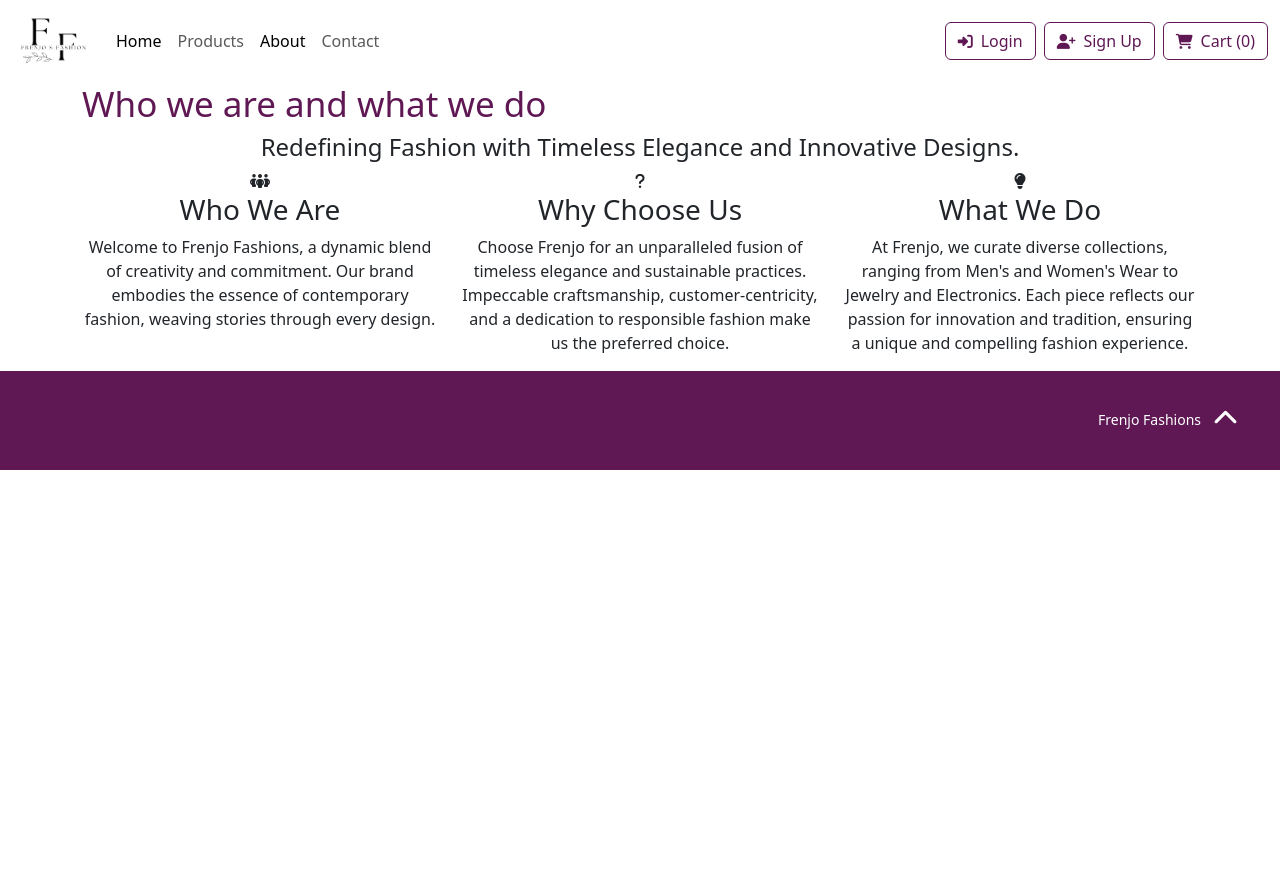
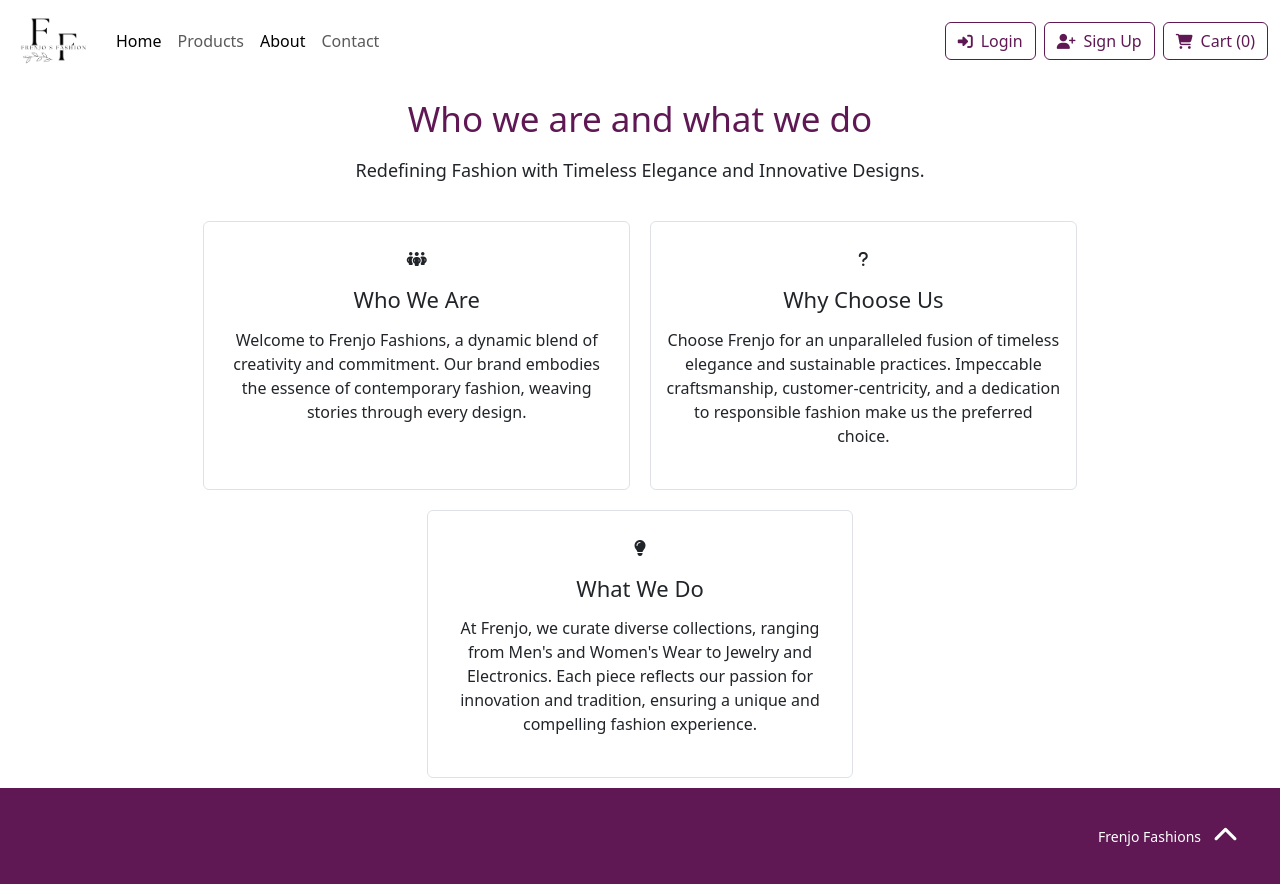
Before and after one commit to Brendafrenjo/e-commerce-app, a React (Create React App) app: page /about in a window 1280 px wide. Shown: the top 884 px of the page. Before the commit the page ends 800 px from the top, so only its background shows below. Built offline with nearby package versions, Linux system fonts and the light colour scheme.

Commit message:
Styles About.js

```diff
--- /dev/null
+++ b/src/About.css
@@ -0,0 +1,19 @@
+.About h2 {
+  text-align: center;
+  margin: 15px 0 20px 0;
+}
+.About h3 {
+    margin: 15px 0;
+    font-size: 22px;
+}
+
+.About h4 {
+  font-weight: 500;
+  font-size: 18px;
+  margin-bottom: 30px;
+}
+
+.About .descriptions {
+  margin: 10px;
+  padding: 25px 15px;
+}
--- a/src/About.js
+++ b/src/About.js
@@ -1,16 +1,30 @@
-import React from "react";
+import React, { useEffect, useState } from "react";
+import "./About.css";
 
 export default function About() {
+  const [isFluid, setFluid] = useState(window.innerWidth > 700);
+
+  useEffect(() => {
+    function handleResize() {
+      setFluid(window.innerWidth > 700);
+    }
+
+    window.addEventListener("resize", handleResize);
+
+    return () => {
+      window.removeEventListener("resize", handleResize);
+    };
+  }, []);
+
   return (
     <div className="About">
-      <div className="container">
+      <div className={`container${isFluid ? "-fluid" : ""}`}>
         <h2>Who we are and what we do</h2>
         <h4>
-          Redefining
-          Fashion with Timeless Elegance and Innovative Designs.
+          Redefining Fashion with Timeless Elegance and Innovative Designs.
         </h4>
-        <div className="row">
-          <div className="col-lg-4">
+        <div className="row descriptions-content justify-content-center">
+          <div className="col-lg-4 border rounded descriptions">
             <i className="fa-solid fa-people-group"></i>
             <h3>Who We Are</h3>
             <p>
@@ -19,7 +33,7 @@ export default function About() {
               fashion, weaving stories through every design.
             </p>
           </div>
-          <div className="col-lg-4">
+          <div className="col-lg-4 border rounded descriptions">
             <i className="fa-solid fa-question"></i>
             <h3>Why Choose Us</h3>
             <p>
@@ -29,7 +43,7 @@ export default function About() {
               us the preferred choice.
             </p>
           </div>
-          <div className="col-lg-4">
+          <div className="col-lg-4 border rounded descriptions">
             <i className="fa-solid fa-lightbulb"></i>
             <h3>What We Do</h3>
             <p>
```
